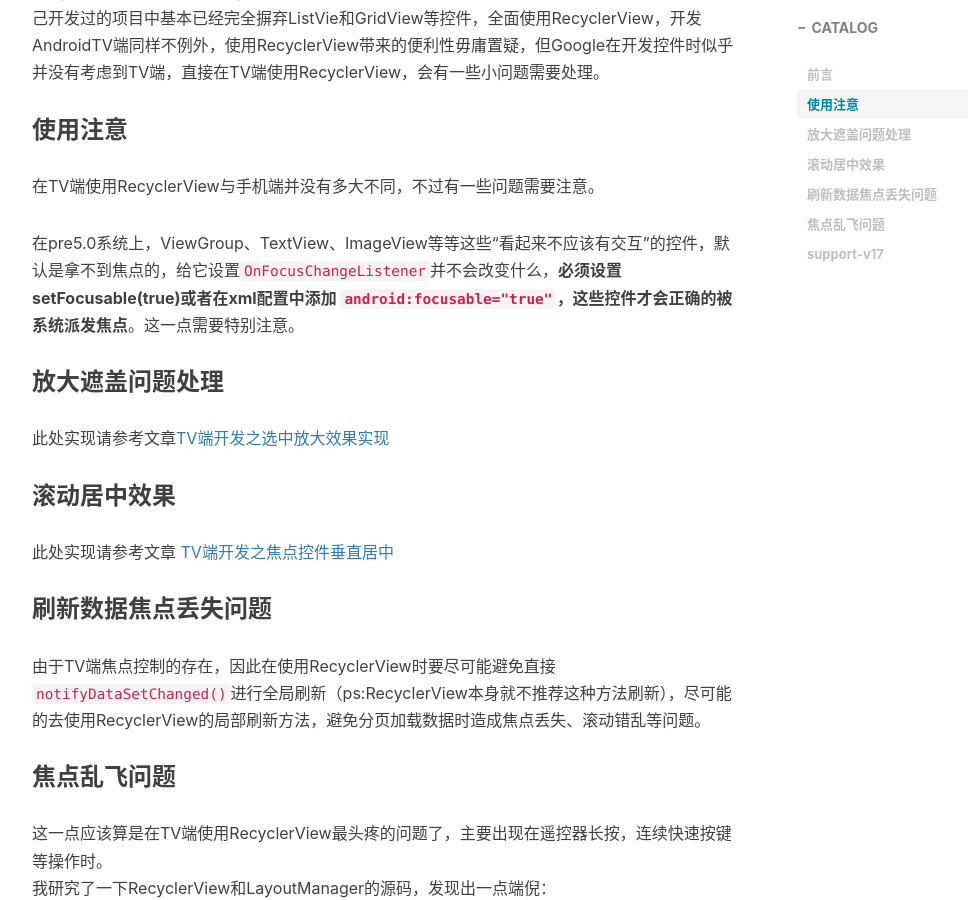
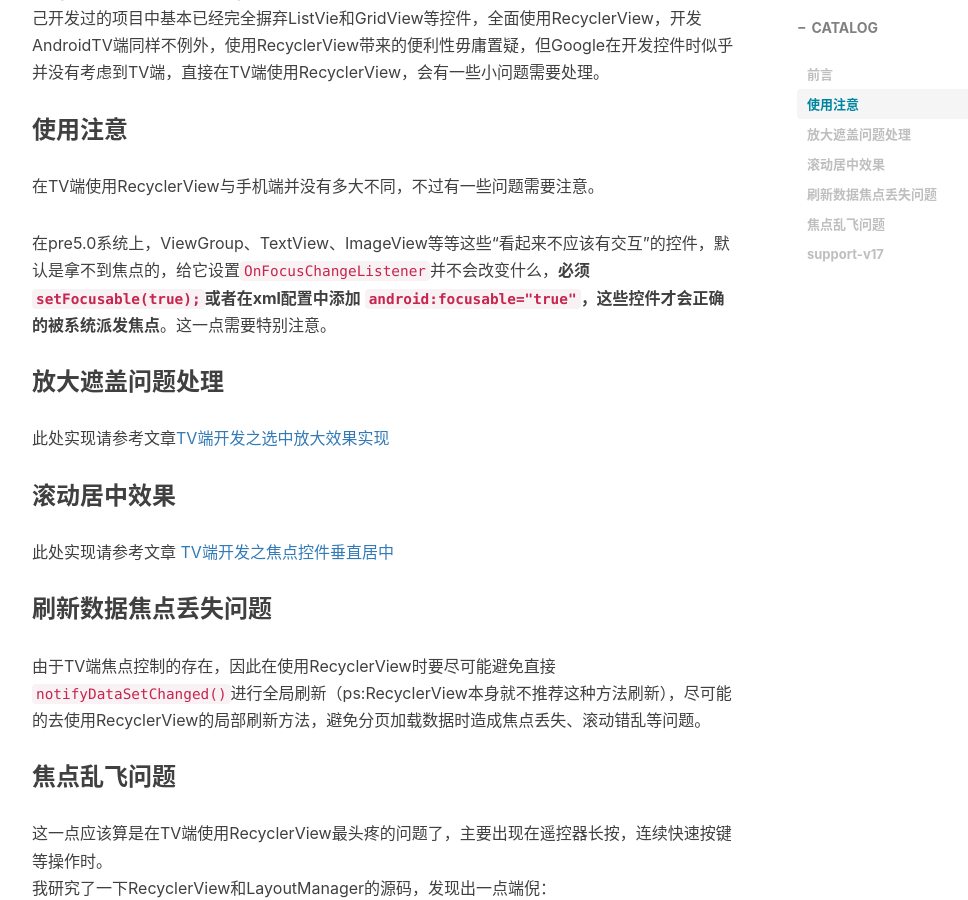
Before and after one commit to lx8421bcd/lx8421bcd.github.io, a Jekyll site: the page built from _posts/2018-12-09-TV端开发之RecyclerView.md, in a window 1280 px wide and 900 px high, scrolled down 651 px. Shown: the whole window, without its empty margins (233-1201 px from the left). Built offline with Jekyll 4.4.1, drawn with Linux system fonts in a browser that asks for light colours; nearby versions of some CDN libraries; comment, search, counter and statistics services are not loaded.

````diff
--- a/_posts/2018-12-09-TV端开发之RecyclerView.md
+++ b/_posts/2018-12-09-TV端开发之RecyclerView.md
@@ -18,7 +18,7 @@
 ### 使用注意
 在TV端使用RecyclerView与手机端并没有多大不同，不过有一些问题需要注意。
 
-在pre5.0系统上，ViewGroup、TextView、ImageView等等这些“看起来不应该有交互”的控件，默认是拿不到焦点的，给它设置```OnFocusChangeListener```并不会改变什么，__必须设置setFocusable(true)或者在xml配置中添加 ```android:focusable="true"```，这些控件才会正确的被系统派发焦点__。这一点需要特别注意。
+在pre5.0系统上，ViewGroup、TextView、ImageView等等这些“看起来不应该有交互”的控件，默认是拿不到焦点的，给它设置```OnFocusChangeListener```并不会改变什么，__必须```setFocusable(true);```或者在xml配置中添加 ```android:focusable="true"```，这些控件才会正确的被系统派发焦点__。这一点需要特别注意。
 
 
 ### 放大遮盖问题处理
````
Also changed, not shown: _posts/2018-12-06-AndroidTV端开发随笔.md (+1 -1 lines).
